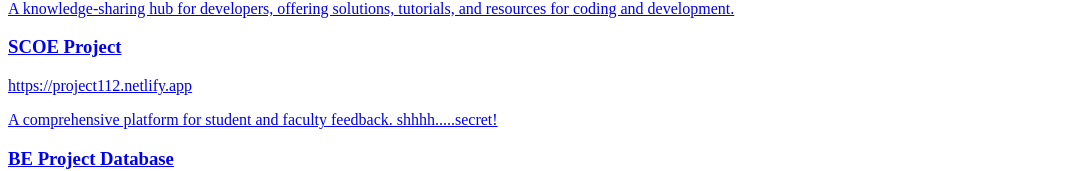
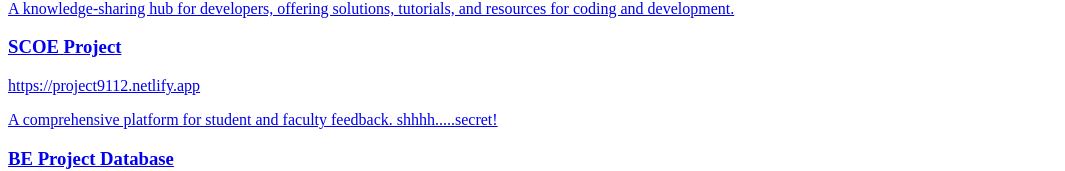
Before and after one commit to VedantMute/Portfolio, a Next.js app: page /gotosites in a window 1280 px wide. Shown: the part 337-508 px from the top of the page, without its empty margins (0-1065 px from the left). Built offline with nearby package versions, Linux system fonts and the light colour scheme.

Commit message:
Update gotosites.tsx added 9

```diff
--- a/src/pages/gotosites.tsx
+++ b/src/pages/gotosites.tsx
@@ -39,7 +39,7 @@ function GotoSites() {
     },
     {
       name: "SCOE Project",
-      url: "https://project112.netlify.app",
+      url: "https://project9112.netlify.app",
       description: "A comprehensive platform for student and faculty feedback. shhhh.....secret!",
     },
     {
```
